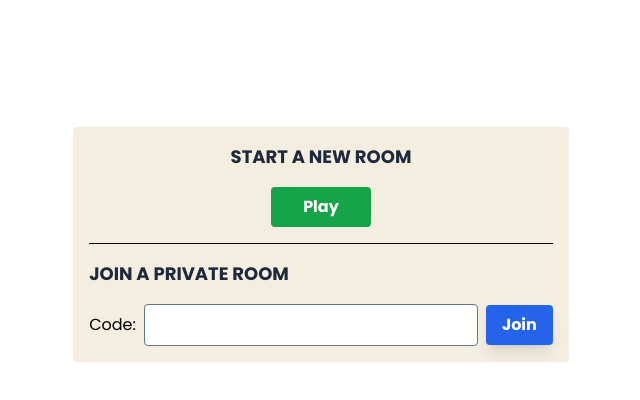
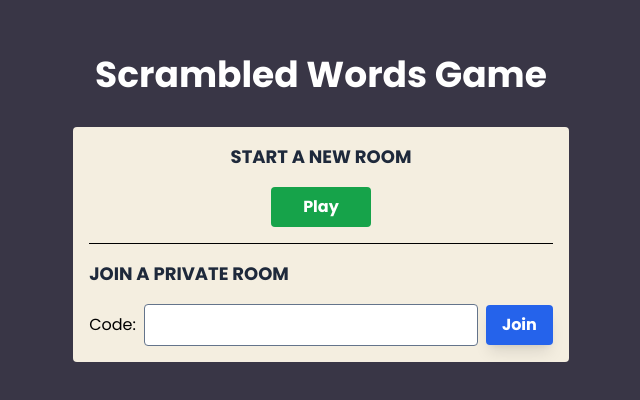
Before and after one commit to Keeeyaan/scramble-words, a React (Vite) app: page / in a window 1280 px wide. Shown: the part 192-592 px from the top of the page, without its empty margins (319-959 px from the left). Built offline with nearby package versions, Linux system fonts and the light colour scheme.

Commit message:
change body background

```diff
--- a/src/index.css
+++ b/src/index.css
@@ -11,3 +11,7 @@
   font-family: 'Poppins', sans-serif;
   scroll-behavior: smooth;
 }
+
+body {
+  background-color: #393646;
+}
```
